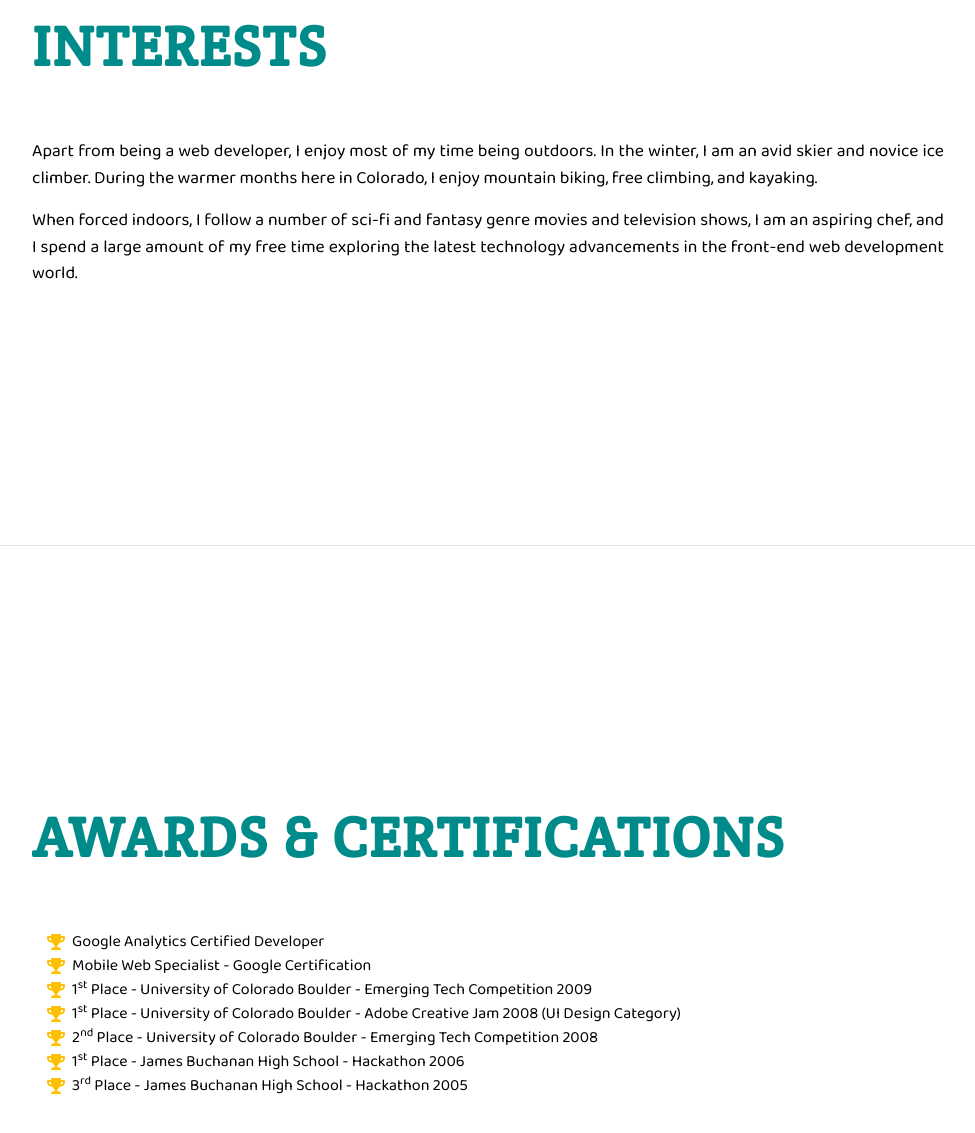
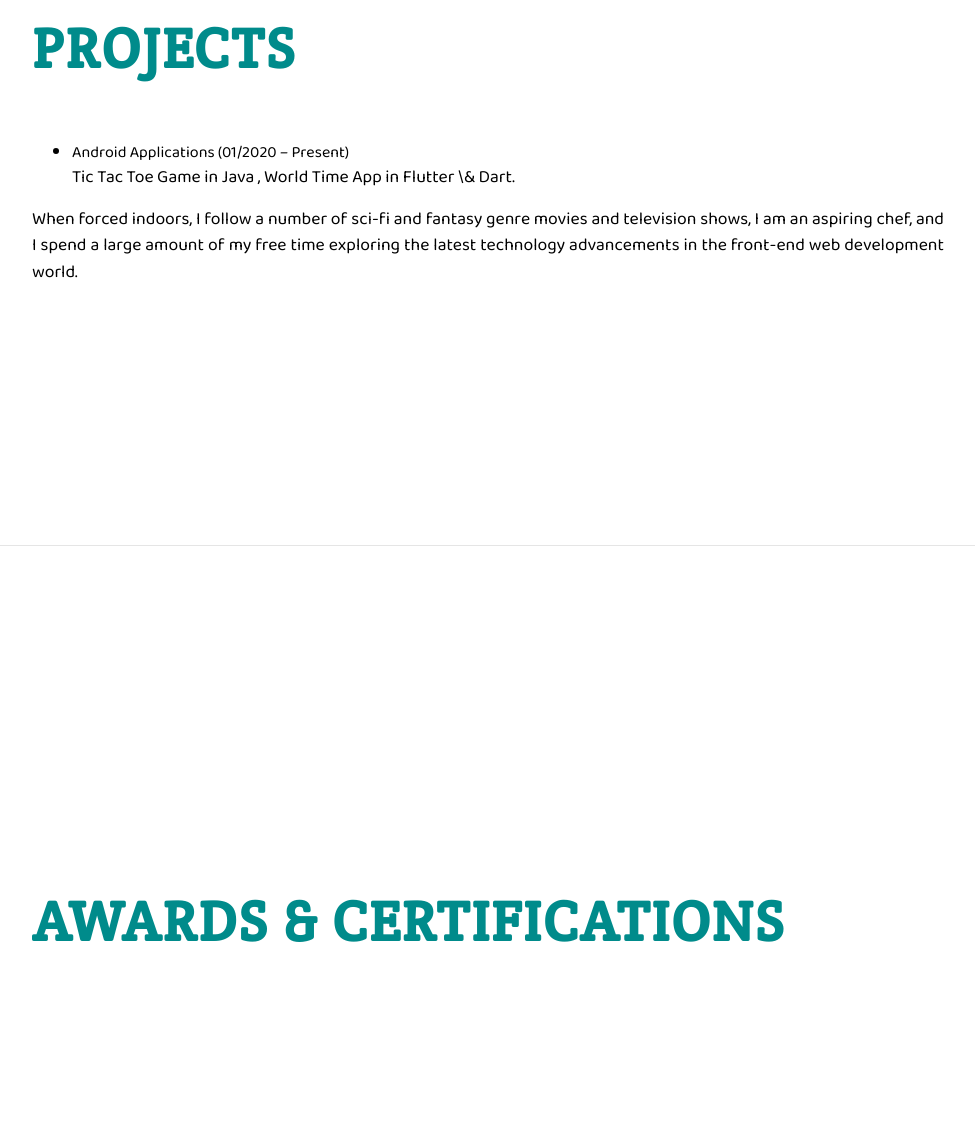
Before and after one commit to Jagrit29/jagrit29.github.io, a plain HTML site: page index.html in a window 1280 px wide. Shown: the part 4279-5412 px from the top of the page, without its empty margins (288-1263 px from the left). Drawn offline with Linux system fonts and the light colour scheme.

Commit message:
Add files via upload

```diff
--- a/index.html
+++ b/index.html
@@ -296,8 +296,12 @@
 
     <section class="resume-section p-3 p-lg-5 d-flex align-items-center" id="interests">
       <div class="w-100">
-        <h2 class="mb-5">Interests</h2>
-        <p>Apart from being a web developer, I enjoy most of my time being outdoors. In the winter, I am an avid skier and novice ice climber. During the warmer months here in Colorado, I enjoy mountain biking, free climbing, and kayaking.</p>
+        <h2 class="mb-5">Projects</h2>
+          <ul>
+              <li>Android Applications (01/2020 – Present)</li>
+              <p>Tic Tac Toe Game in Java , World Time App in Flutter \& Dart.</p>
+          </ul>
+        <p></p>
         <p class="mb-0">When forced indoors, I follow a number of sci-fi and fantasy genre movies and television shows, I am an aspiring chef, and I spend a large amount of my free time exploring the latest technology advancements in the front-end web development world.</p>
       </div>
     </section>
@@ -308,32 +312,6 @@
       <div class="w-100">
         <h2 class="mb-5">Awards &amp; Certifications</h2>
         <ul class="fa-ul mb-0">
-          <li>
-            <i class="fa-li fa fa-trophy text-warning"></i>
-            Google Analytics Certified Developer</li>
-          <li>
-            <i class="fa-li fa fa-trophy text-warning"></i>
-            Mobile Web Specialist - Google Certification</li>
-          <li>
-            <i class="fa-li fa fa-trophy text-warning"></i>
-            1<sup>st</sup>
-            Place - University of Colorado Boulder - Emerging Tech Competition 2009</li>
-          <li>
-            <i class="fa-li fa fa-trophy text-warning"></i>
-            1<sup>st</sup>
-            Place - University of Colorado Boulder - Adobe Creative Jam 2008 (UI Design Category)</li>
-          <li>
-            <i class="fa-li fa fa-trophy text-warning"></i>
-            2<sup>nd</sup>
-            Place - University of Colorado Boulder - Emerging Tech Competition 2008</li>
-          <li>
-            <i class="fa-li fa fa-trophy text-warning"></i>
-            1<sup>st</sup>
-            Place - James Buchanan High School - Hackathon 2006</li>
-          <li>
-            <i class="fa-li fa fa-trophy text-warning"></i>
-            3<sup>rd</sup>
-            Place - James Buchanan High School - Hackathon 2005</li>
         </ul>
       </div>
     </section>
```
